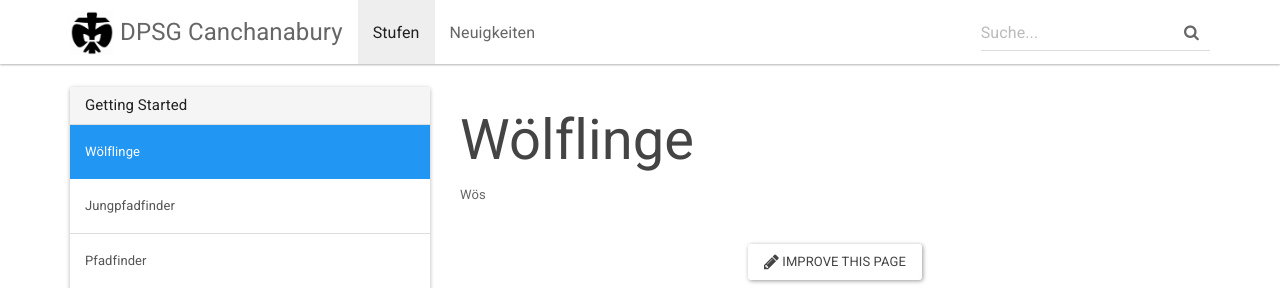
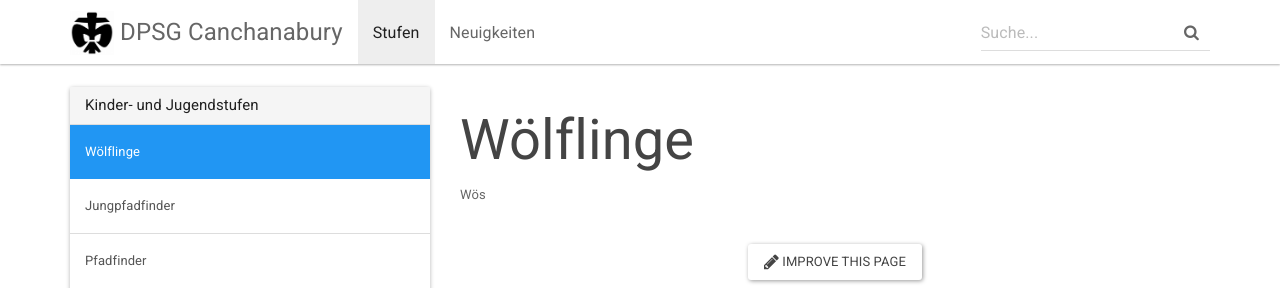
Before and after one commit to DPSG-Canchanabury/Website, a Jekyll site: the page built from docs/_docs/index.md, in a window 1280 px wide. Shown: the top 288 px of the page. Built offline with Jekyll 4.4.1, drawn with Linux system fonts in a browser that asks for light colours; comment, search, counter and statistics services are not loaded.

Commit message:
Update docs.yml

```diff
--- a/docs/_data/docs.yml
+++ b/docs/_data/docs.yml
@@ -1,4 +1,4 @@
-- title: Getting Started
+- title: Kinder- und Jugendstufen
   docs:
   - home
   - themes
```
